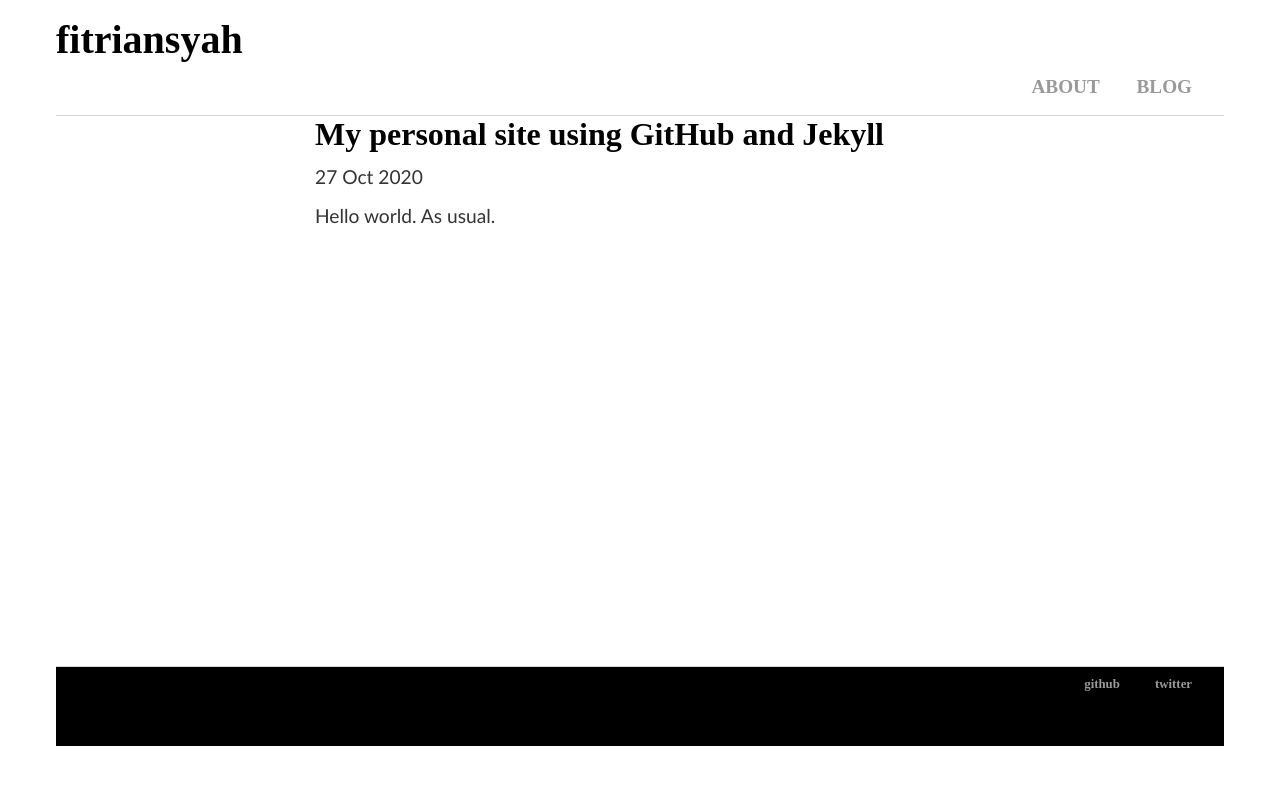
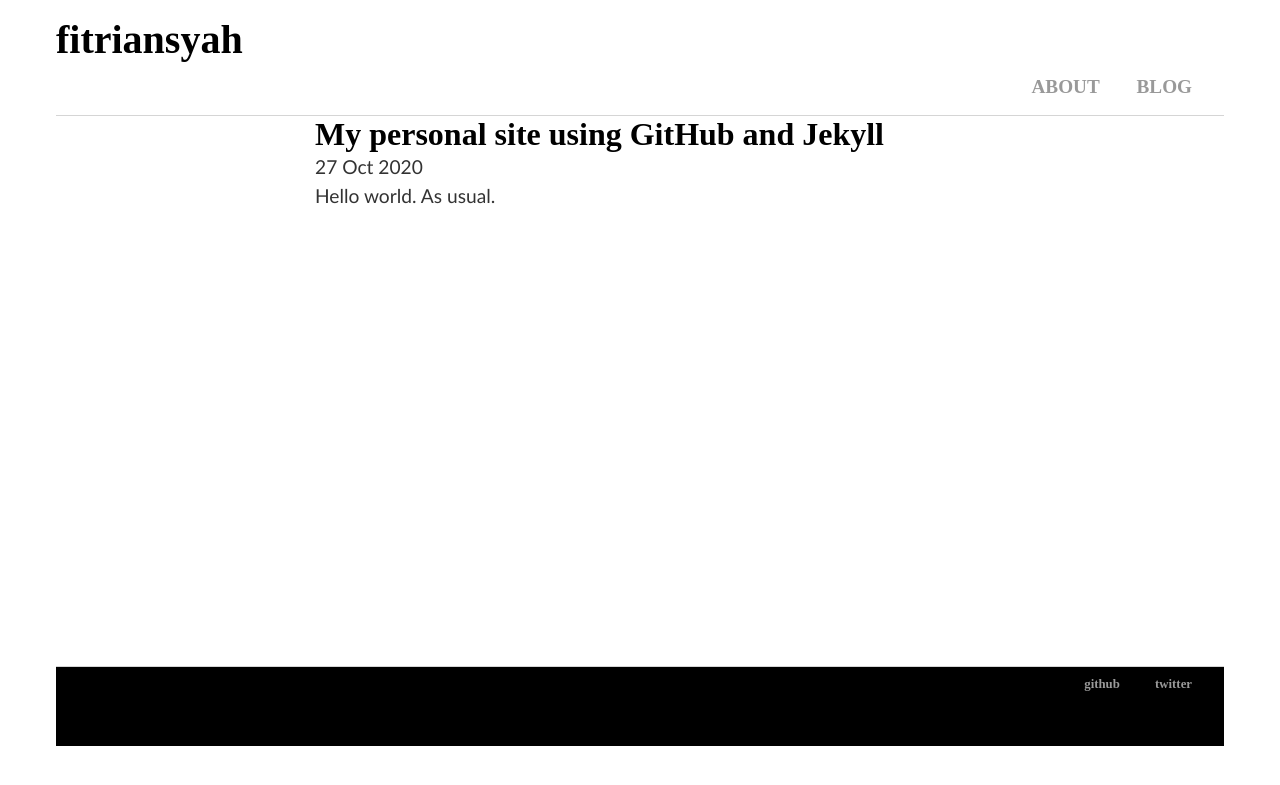
Before and after one commit to rnfitriansyah/rnfitriansyah.github.io, a Jekyll site: the page built from _posts/2020-10-27-rizki-first-site.md, in a window 1280 px wide. Shown: the top 785 px of the page. Built offline with Jekyll 4.4.1, drawn with Linux system fonts in a browser that asks for light colours.

Commit message:
Update responsive.css

```diff
--- a/css/responsive.css
+++ b/css/responsive.css
@@ -51,8 +51,7 @@ h3 {
 }
 
 p {
-    margin-top: 10px;
-    font-family:'Calibri';
+     font-family:'Calibri';
     font-size: 1.2em;
     line-height: 1.5em;
     color: #333;
@@ -82,7 +81,7 @@ footer {
     }
 
     main {
-        margin: 20px;
+        margin: 40px auto 40px;
         min-height: 550px;
     }
 
```
